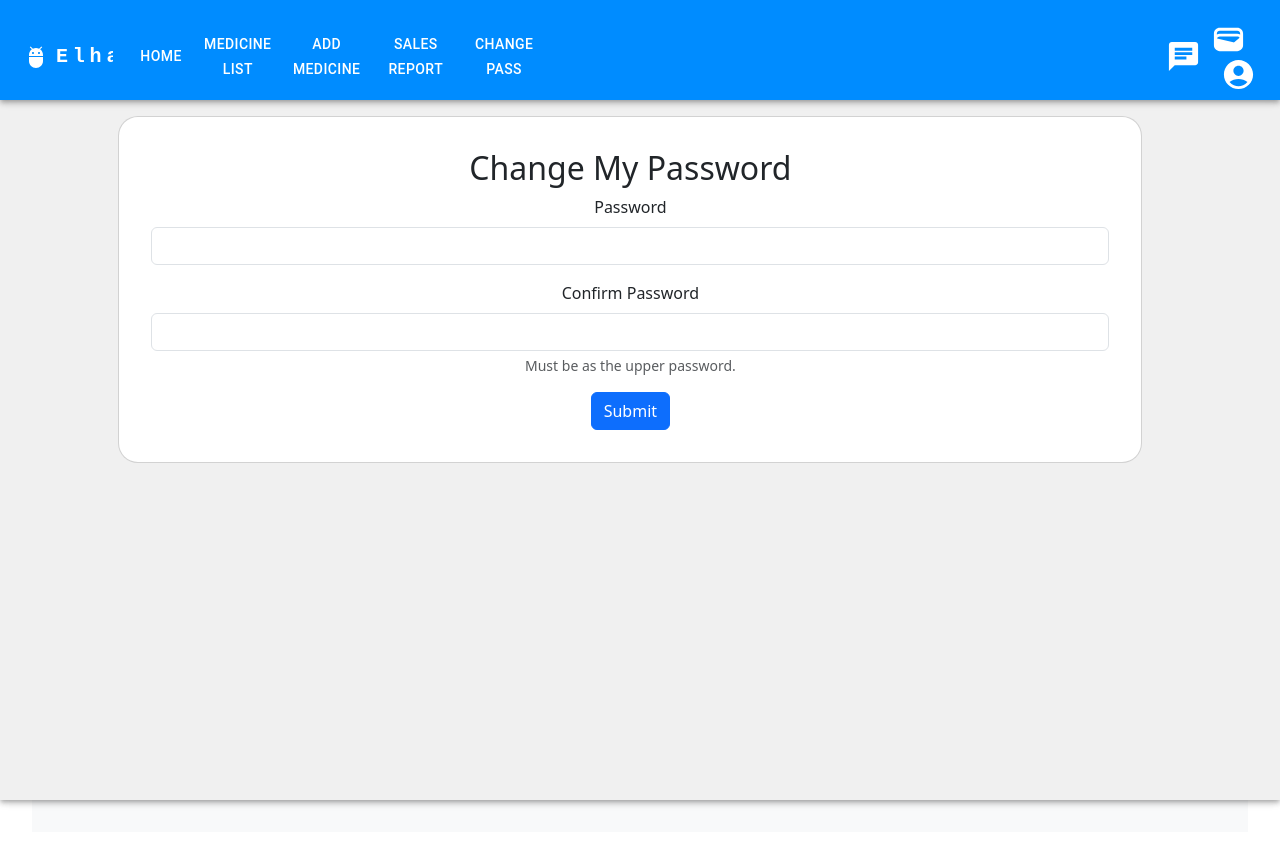
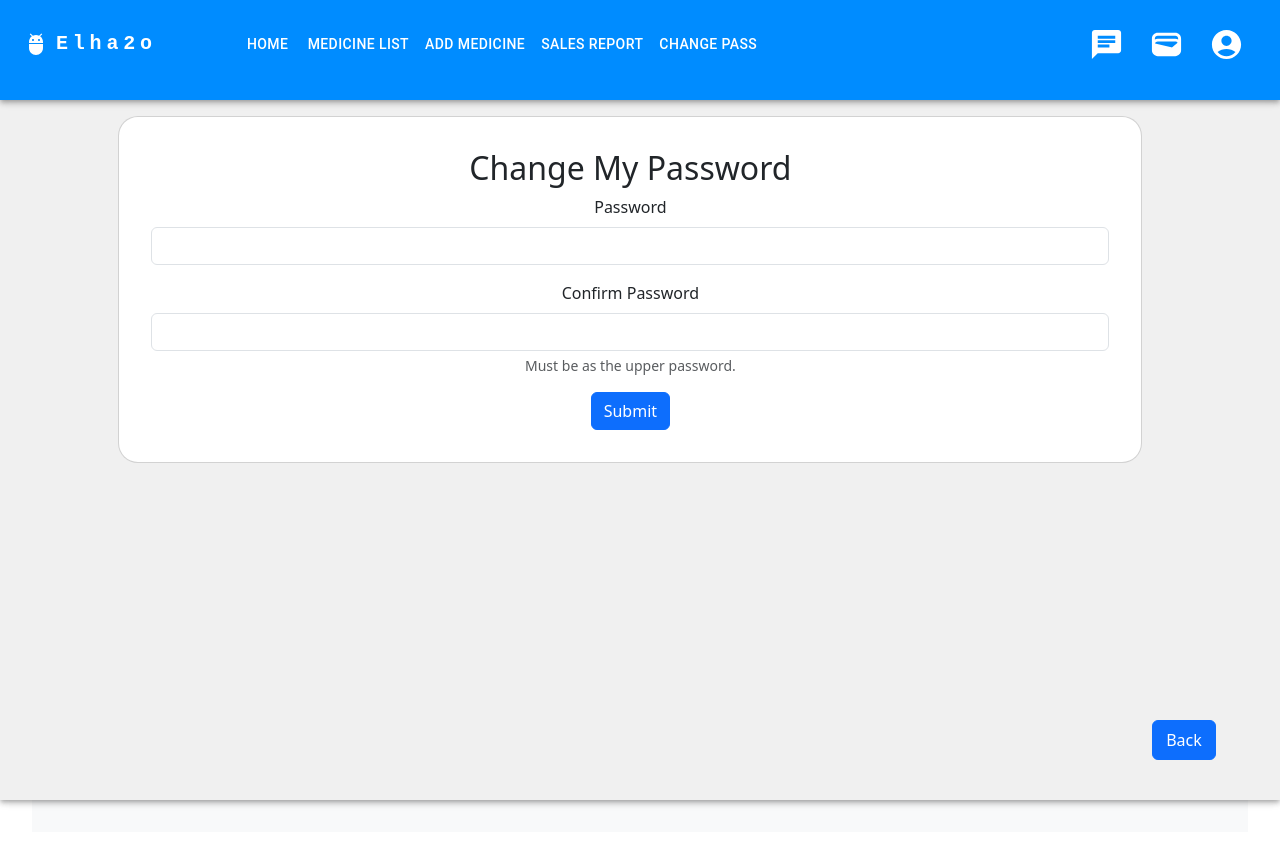
Before and after one commit to advanced-computer-lab-2023/Apollo-8-Pharmacy, a React (Vite) app in the folder client/: page /ChangePasswordPharm in a window 1280 px wide. Shown: the top 846 px of the page. Built offline with nearby package versions, Linux system fonts and the light colour scheme; no server answers.

Commit message:
Adding back buttons + frontend fixing + bar

```diff
--- a/client/src/components/TopBar.jsx
+++ b/client/src/components/TopBar.jsx
@@ -241,7 +241,7 @@ function ResponsiveAppBar() {
             ></Box>
           </div>
 
-          <Box sx={{ flexGrow: 0 }}>
+          <Box sx={{ flexGrow: 0, marginRight: '2%' }}>
             <Tooltip title=" Chat">
               <IconButton
                 style={{ paddingLeft: "20px" }}
@@ -252,12 +252,13 @@ function ResponsiveAppBar() {
               </IconButton>
             </Tooltip>
           </Box>
-          <Box sx={{ flexGrow: 0 }}>
+          <Box sx={{ flexGrow: 0, marginRight: '2%' }}>
             <Tooltip title="My Wallet">
               <IconButton style={{}} onClick={handleMyWallet} sx={{ p: 0 }}>
                 <WalletIcon fontSize="large" sx={{ color: "white" }} />
               </IconButton>
             </Tooltip>
+
             <Tooltip title="Open Your Shopping Cart">
               <IconButton
                 style={{ paddingLeft: "10px" }}
--- a/client/src/components/TopBarPharm.jsx
+++ b/client/src/components/TopBarPharm.jsx
@@ -82,6 +82,7 @@ function ResponsiveAppBar() {
               letterSpacing: ".3rem",
               color: "inherit",
               textDecoration: "none",
+
             }}
           >
             Elha2ony
@@ -139,6 +140,9 @@ function ResponsiveAppBar() {
               flexGrow: 1,
               display: { xs: "none", md: "flex" },
               width: "80%",
+              marginRight: '-40%',
+              marginLeft: '5%'
+
             }}
           >
             <Button
@@ -190,10 +194,9 @@ function ResponsiveAppBar() {
             ></Box>
           </div>
 
-          <Box sx={{ flexGrow: 0 }}>
+          <Box sx={{ flexGrow: 0, marginRight: '2%' }}>
             <Tooltip title=" Chat">
               <IconButton
-                style={{ paddingLeft: "20px" }}
                 onClick={handleChatNavigate}
                 sx={{ p: 0 }}
               >
@@ -201,15 +204,17 @@ function ResponsiveAppBar() {
               </IconButton>
             </Tooltip>
           </Box>
-          <Box sx={{ flexGrow: 0 }}>
+          <Box sx={{ flexGrow: 0, marginRight: '2%' }}>
             <Tooltip title="My Wallet">
               <IconButton style={{}} onClick={handleMyWallet} sx={{ p: 0 }}>
                 <WalletIcon fontSize="large" sx={{ color: "white" }} />
               </IconButton>
             </Tooltip>
+          </Box>
+          <Box sx={{ flexGrow: 0, marginRight: '1%' }}>
+
             <Tooltip title=" Logout">
               <IconButton
-                style={{ paddingLeft: "20px" }}
                 onClick={logOut}
                 sx={{ p: 0 }}
               >
--- a/client/src/pages/patient/OutOfStock.jsx
+++ b/client/src/pages/patient/OutOfStock.jsx
@@ -41,7 +41,7 @@ function MedecineOutOfStock() {
             backgroundColor: "rgb(0,140,990)",
             borderRadius: "50px",
             margin: "10px",
-            width: "30%",
+            width: "40%",
             marginLeft: "35%",
           }}
         >
--- a/client/src/pages/patient/orderDetails.jsx
+++ b/client/src/pages/patient/orderDetails.jsx
@@ -7,10 +7,13 @@ import Card from "@mui/material/Card";
 import BottomBar from "../../components/BottomBar";
 import { useEffect, useState } from "react";
 import axios from "axios";
+import { useNavigate } from "react-router-dom";
 
 function orderDetails() {
   const [order, setOrder] = useState(null);
   const { id } = useParams();
+  const navigate = useNavigate();
+
   console.log(id);
 
   useEffect(() => {
@@ -30,6 +33,9 @@ function orderDetails() {
       });
   }, []);
 
+  const handleHome = () => {
+    navigate("/MyOrders");
+  };
   return (
     <div style={{ marginRight: "-5%", marginLeft: "-5%" }}>
       <AppBar
@@ -76,6 +82,20 @@ function orderDetails() {
           spacing={2}
           style={{ marginLeft: "50%", marginTop: "2%", marginBottom: "-2%" }}
         ></Stack>
+
+        <button className="btn btn-primary rounded-2"
+          style={{
+            position: 'fixed',
+            bottom: '5%',
+            right: '5%',
+            width: '5%',
+            height: '40px',
+          }}
+
+          onClick={handleHome}
+        >
+          Back
+        </button>
         <BottomBar />
       </AppBar>
     </div>
--- a/client/src/pages/pharmacist/AddMedicine.jsx
+++ b/client/src/pages/pharmacist/AddMedicine.jsx
@@ -8,8 +8,11 @@ import axios from "axios";
 import BottomBar from "../../components/BottomBar";
 import { useState } from "react";
 import { medicinalUses } from "../../config/constants";
+import { useNavigate } from "react-router-dom";
 
 function AddMedicine() {
+  const navigate = useNavigate();
+
   const [medicineName, setMedicineName] = useState();
   const [price, setPrice] = useState();
   const [quantity, setQuantity] = useState();
@@ -51,10 +54,7 @@ function AddMedicine() {
       .catch((err) => {
 
         setMessage("Failed to add medicine. Please try again.");
-        < Alert
 
-        >            Medicine Added Successfully
-        </Alert>
         console.log(err);
         console.error(err);
       });
@@ -75,6 +75,9 @@ function AddMedicine() {
 
   const handleButtonClick = () => {
     setShowAlert(true);
+  };
+  const handleHome = () => {
+    navigate("/HomePagePharm");
   };
 
   return (
@@ -111,29 +114,15 @@ function AddMedicine() {
             Add Medicine{" "}
           </h1>
         </div>
-        {showAlert && (
-          <Alert
-            style={{
-              marginTop: "2%",
-              fontSize: "18px",
-              backgroundColor: " RGB(50, 205, 50)",
-              width: "70%",
-              marginLeft: "15%",
-            }}
-            variant="filled"
-            severity="success"
-            onClose={() => setShowAlert(false)}
-            dismissible
-          >
-            Medicine Added Successfully
-          </Alert>
-        )}
+        {showAlert}
         <div
           className="card m-3 col-12"
           style={{ width: "80%", borderRadius: "50px", left: "9%" }}
         >
+
           <div className="card-body" style={{}}>
             {message && (
+
               <div
                 className={`alert ${message.includes("successfully")
                   ? "alert-success"
@@ -281,6 +270,20 @@ function AddMedicine() {
           </div>
         </div>
 
+        <button className="btn btn-primary rounded-2"
+          style={{
+            position: 'fixed',
+            bottom: '5%',
+            right: '5%',
+            width: '5%',
+            height: '40px',
+          }}
+
+          onClick={handleHome}
+        >
+          Back
+        </button>
+
         <BottomBar />
       </AppBar>
     </div>
--- a/client/src/pages/pharmacist/MedicineSales.jsx
+++ b/client/src/pages/pharmacist/MedicineSales.jsx
@@ -8,7 +8,11 @@ import { AppBar } from "@mui/material";
 import PaidIcon from "@mui/icons-material/Paid";
 import ResponsiveAppBar from "../../components/TopBarPharm";
 import BottomBar from "../../components/BottomBar";
+import { useNavigate } from "react-router-dom";
+
 function MedicineSales() {
+  const navigate = useNavigate();
+
   const [data, setData] = useState([]);
   const [search, setSearch] = useState("");
   const [selectedMonth, setSelectedMonth] = useState("");
@@ -57,6 +61,10 @@ function MedicineSales() {
         });
     }
   }, [selectedDate]);
+
+  const handleHome = () => {
+    navigate("/HomePagePharm");
+  };
   return (
     <div style={{ marginRight: "-5%", marginLeft: "-5%" }}>
       <AppBar
@@ -178,7 +186,19 @@ function MedicineSales() {
             </tbody>
           </Table>
         </div>
+        <button className="btn btn-primary rounded-2"
+          style={{
+            position: 'fixed',
+            bottom: '5%',
+            right: '5%',
+            width: '5%',
+            height: '40px',
+          }}
 
+          onClick={handleHome}
+        >
+          Back
+        </button>
         <BottomBar />
       </AppBar>
     </div>
--- a/client/src/pages/pharmacist/MedicinesListPharmacist.jsx
+++ b/client/src/pages/pharmacist/MedicinesListPharmacist.jsx
@@ -106,6 +106,10 @@ function MedicinesListPharmacist() {
 
   const handleUnarchive = () => {
     navigate("/MedicinesListPharmacist");
+  };
+
+  const handleHome = () => {
+    navigate("/HomePagePharm");
   };
 
   return (
@@ -226,6 +230,21 @@ function MedicinesListPharmacist() {
                 ))}
             </tbody>
           </Table>
+
+
+          <button className="btn btn-primary rounded-2"
+            style={{
+              position: 'fixed',
+              bottom: '5%',
+              right: '5%',
+              width: '5%',
+              height: '40px',
+            }}
+
+            onClick={handleHome}
+          >
+            Back
+          </button>
         </div>
       </AppBar>
     </div>
--- a/client/src/pages/pharmacist/changePassPharm.jsx
+++ b/client/src/pages/pharmacist/changePassPharm.jsx
@@ -4,13 +4,20 @@ import axios from "axios";
 import AppBar from "@mui/material/AppBar";
 import "../../App.css";
 import ResponsiveAppBar from "../../components/TopBarPharm";
+import { useNavigate } from "react-router-dom";
 
 function ChangePassPharm() {
+  const navigate = useNavigate();
+
   {
     const [password, setPass] = useState();
     const [password1, setPass1] = useState();
     const change = useRef(null);
     const change2 = useRef(null);
+
+    const handleHome = () => {
+      navigate("/HomePagePharm");
+    };
 
     const handleSubmit = (e) => {
       e.preventDefault();
@@ -82,7 +89,7 @@ function ChangePassPharm() {
                     role="img"
                     aria-label="Info:"
                   >
-                    <use xlink:href="#info-fill" />
+                    <use xlink: href="#info-fill" />
                   </svg>
                   <div>New Password is successfully saved!</div>
                 </div>
@@ -99,7 +106,7 @@ function ChangePassPharm() {
                     role="img"
                     aria-label="Danger:"
                   >
-                    <use xlink:href="#exclamation-triangle-fill" />
+                    <use xlink: href="#exclamation-triangle-fill" />
                   </svg>
                   <div>Password not match or incorrect format</div>
                 </div>
@@ -138,6 +145,19 @@ function ChangePassPharm() {
                 </button>
               </form>
             </div>
+            <button className="btn btn-primary rounded-2"
+              style={{
+                position: 'fixed',
+                bottom: '5%',
+                right: '5%',
+                width: '5%',
+                height: '40px',
+              }}
+
+              onClick={handleHome}
+            >
+              Back
+            </button>
           </div>
         </AppBar>
       </div>
```
Also changed, not shown: 1 other file (tests, documents, lock files or other folders). Lines whose indentation alone changed are shown as unchanged.
